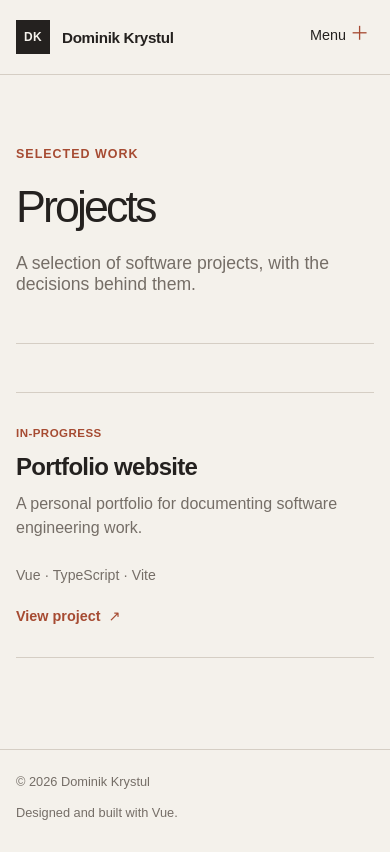
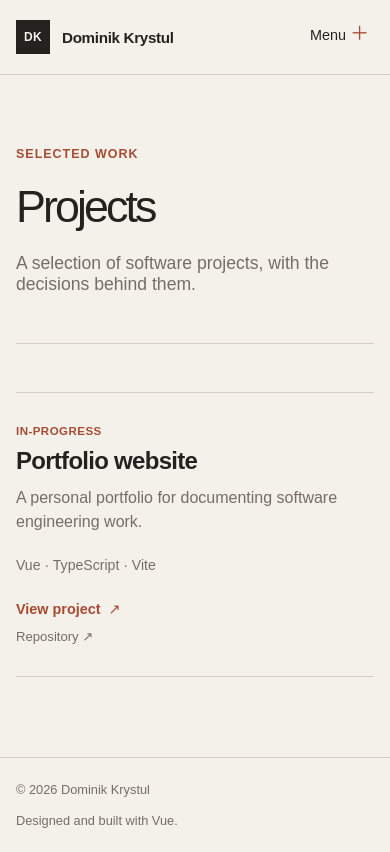
Before and after one commit to dominikkrystul/portfolio, a Vue app: page /projects in a window 390 px wide. Built offline with nearby package versions, Linux system fonts and the light colour scheme.

Commit message:
feat(projects): add ProjectCard component and update ProjectsView to use it

```diff
--- /dev/null
+++ b/src/components/projects/ProjectCard.vue
@@ -0,0 +1,145 @@
+<script setup lang="ts">
+import { RouterLink } from 'vue-router'
+import type { Project } from '../../types/projects'
+
+defineProps<{
+  project: Project
+}>()
+</script>
+
+<template>
+  <article class="project-card">
+    <div class="project-card__content">
+      <p class="project-card__status">{{ project.status }}</p>
+      <h2>
+        <RouterLink :to="`/projects/${project.slug}`">
+          {{ project.title }}
+        </RouterLink>
+      </h2>
+      <p class="project-card__summary">{{ project.summary }}</p>
+      <p class="project-card__technologies">
+        {{ project.technologies.join(' · ') }}
+      </p>
+    </div>
+
+    <div class="project-card__aside">
+      <div v-if="project.image" class="project-card__image-wrap">
+        <img
+          class="project-card__image"
+          :src="project.image"
+          :alt="`${project.title} preview`"
+          loading="lazy"
+          decoding="async"
+        />
+      </div>
+      <div v-else class="project-card__links">
+        <RouterLink class="text-link" :to="`/projects/${project.slug}`">
+          View project <span aria-hidden="true">↗</span>
+        </RouterLink>
+        <a
+          v-if="project.links?.repository"
+          class="project-card__external-link"
+          :href="project.links.repository"
+          target="_blank"
+          rel="noreferrer"
+        >
+          Repository <span aria-hidden="true">↗</span>
+        </a>
+      </div>
+    </div>
+  </article>
+</template>
+
+<style scoped>
+.project-card {
+  display: grid;
+  grid-template-columns: minmax(0, 1fr) minmax(220px, 0.6fr);
+  gap: 3rem;
+  padding: 2rem 0;
+  border-bottom: 1px solid var(--line);
+}
+
+.project-card:first-child {
+  border-top: 1px solid var(--line);
+}
+
+.project-card__status {
+  margin: 0 0 0.65rem;
+  color: var(--accent);
+  font-size: 0.72rem;
+  font-weight: 700;
+  letter-spacing: 0.04em;
+  text-transform: uppercase;
+}
+
+.project-card h2 {
+  margin: 0;
+  font-size: 1.5rem;
+  letter-spacing: -0.03em;
+}
+
+.project-card h2 a {
+  color: var(--ink);
+}
+
+.project-card h2 a:hover {
+  color: var(--accent);
+}
+
+.project-card__summary {
+  max-width: 520px;
+  margin: 0.65rem 0 0;
+  color: var(--muted);
+  line-height: 1.55;
+}
+
+.project-card__technologies {
+  margin: 1.25rem 0 0;
+  color: var(--muted);
+  font-size: 0.88rem;
+  line-height: 1.55;
+}
+
+.project-card__aside {
+  align-self: end;
+}
+
+.project-card__image-wrap {
+  aspect-ratio: 16 / 9;
+  overflow: hidden;
+  background: var(--paper-deep);
+}
+
+.project-card__image {
+  display: block;
+  width: 100%;
+  height: 100%;
+  object-fit: cover;
+}
+
+.project-card__links {
+  display: grid;
+  justify-items: start;
+  gap: 0.75rem;
+}
+
+.project-card__external-link {
+  color: var(--muted);
+  font-size: 0.82rem;
+}
+
+.project-card__external-link:hover {
+  color: var(--accent);
+}
+
+@media (max-width: 700px) {
+  .project-card {
+    grid-template-columns: 1fr;
+    gap: 1.5rem;
+  }
+
+  .project-card__aside {
+    align-self: auto;
+  }
+}
+</style>
--- a/src/style.css
+++ b/src/style.css
@@ -568,51 +568,9 @@ h1 {
   margin-top: 3rem;
 }
 
-.project-entry {
-  display: grid;
-  grid-template-columns: minmax(0, 1fr) minmax(220px, 0.6fr);
-  gap: 3rem;
-  padding: 2rem 0;
-  border-bottom: 1px solid var(--line);
-}
-
-.project-entry:first-child {
-  border-top: 1px solid var(--line);
-}
-
-.project-entry h2 {
-  margin: 0;
-  font-size: 1.5rem;
-  letter-spacing: -0.03em;
-}
-
-.project-entry p,
 .project-detail__content p {
   color: var(--muted);
   line-height: 1.55;
-}
-
-.project-entry > div:first-child > p:last-child {
-  max-width: 520px;
-  margin: 0.65rem 0 0;
-}
-
-.project-entry__status {
-  margin: 0 0 0.65rem;
-  color: var(--accent) !important;
-  font-size: 0.72rem;
-  font-weight: 700;
-  letter-spacing: 0.04em;
-  text-transform: uppercase;
-}
-
-.project-entry__meta {
-  align-self: end;
-}
-
-.project-entry__meta p {
-  margin: 0 0 1.25rem;
-  font-size: 0.88rem;
 }
 
 .project-detail__content {
@@ -628,17 +586,6 @@ h1 {
 
 .project-detail__technologies {
   margin-top: 2rem;
-}
-
-@media (max-width: 700px) {
-  .project-entry {
-    grid-template-columns: 1fr;
-    gap: 1.5rem;
-  }
-
-  .project-entry__meta {
-    align-self: auto;
-  }
 }
 
 .page--compact {
--- a/src/views/ProjectsView.vue
+++ b/src/views/ProjectsView.vue
@@ -1,5 +1,5 @@
 <script setup lang="ts">
-import { RouterLink } from 'vue-router'
+import ProjectCard from '../components/projects/ProjectCard.vue'
 import { projects } from '../data/projects'
 </script>
 
@@ -12,23 +12,11 @@ import { projects } from '../data/projects'
     </header>
 
     <section class="project-list" aria-label="Portfolio projects">
-      <article
+      <ProjectCard
         v-for="project in projects"
         :key="project.slug"
-        class="project-entry"
-      >
-        <div>
-          <p class="project-entry__status">{{ project.status }}</p>
-          <h2>{{ project.title }}</h2>
-          <p>{{ project.summary }}</p>
-        </div>
-        <div class="project-entry__meta">
-          <p>{{ project.technologies.join(' · ') }}</p>
-          <RouterLink class="text-link" :to="`/projects/${project.slug}`">
-            View project <span aria-hidden="true">↗</span>
-          </RouterLink>
-        </div>
-      </article>
+        :project="project"
+      />
     </section>
   </main>
 </template>
```
Also changed, not shown: 1 other file (tests, documents, lock files or other folders).
